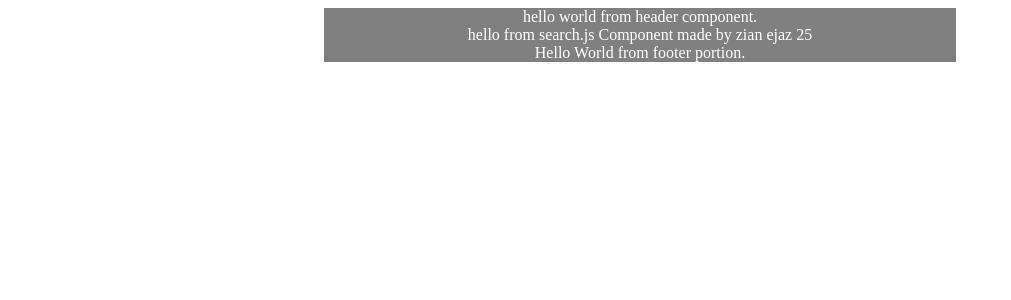
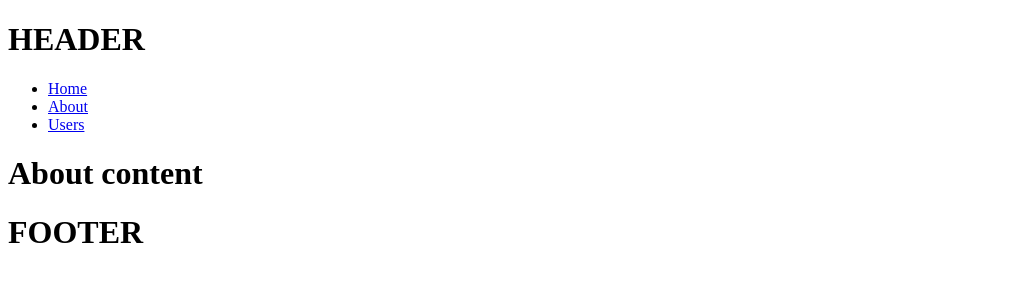
Before and after one commit to ZianEjaz/react-revision, a React (Create React App) app: page /about in a window 1280 px wide. Shown: the top 300 px of the page, without its empty margins (0-1011 px from the left). Built offline with nearby package versions, Linux system fonts and the light colour scheme.

Commit message:
Added react-router and added home, about and user routes

```diff
--- a/package.json
+++ b/package.json
@@ -8,6 +8,7 @@
     "@testing-library/user-event": "^12.8.3",
     "react": "^17.0.2",
     "react-dom": "^17.0.2",
+    "react-router-dom": "^5.2.0",
     "react-scripts": "4.0.3",
     "web-vitals": "^1.1.1"
   },
--- a/src/App.js
+++ b/src/App.js
@@ -1,15 +1,35 @@
+import React from "react";
+import {
+  BrowserRouter as Router,
+  Switch,
+  Route,
+} from "react-router-dom";
+// components
 import Header from './components/header';
-import Footer from "./components/footer";
-import Search from './components/search';
+import Footer from './components/footer';
+import Home from './components/home';
+import About from './components/about';
+import Users from './components/users';
 
-function App() {
+
+export default function App() {
   return (
-    <div style={{ width: "50%", margin: 'auto', textAlign: 'center', backgroundColor: 'grey', color: 'white' }}>
+
+    <Router>
       <Header />
-      <Search />
+      <Switch>
+        <Route path="/about">
+          <About />
+        </Route>
+        <Route path="/users">
+          <Users />
+        </Route>
+        <Route path="/">
+          <Home />
+        </Route>
+      </Switch>
       <Footer />
-    </div>
+    </Router>
+
   );
 }
-
-export default App;
--- /dev/null
+++ b/src/components/about.js
@@ -0,0 +1,13 @@
+import React from 'react';
+
+
+const About = ()=>{
+    return(
+        <div>
+
+            <h1>About content</h1>
+
+        </div>
+    )
+}
+export default About
--- a/src/components/footer.js
+++ b/src/components/footer.js
@@ -1,7 +1,9 @@
+import React from 'react';
+
 const Footer = ()=>{
     return(
         <footer>
-            Hello World from footer portion.
+            <h1>FOOTER</h1>
         </footer>
     )
 }
--- a/src/components/header.js
+++ b/src/components/header.js
@@ -2,7 +2,14 @@
 const Header = ()=>{
     return(
         <header >
-            hello world from header component.
+            <h1>HEADER</h1>
+            <nav>
+                <ul>
+                    <li><a href='/'>Home</a></li>
+                    <li><a href='/about'>About</a></li>
+                    <li><a href='/users'>Users</a></li>
+                </ul>
+            </nav>
         </header>
     )
 }
--- /dev/null
+++ b/src/components/home.js
@@ -0,0 +1,13 @@
+import React from 'react';
+
+
+const Home = ()=>{
+    return(
+        <div>
+
+            <h1>home content</h1>
+
+        </div>
+    )
+}
+export default Home
--- /dev/null
+++ b/src/components/users.js
@@ -0,0 +1,13 @@
+import React from 'react';
+
+
+const Users = ()=>{
+    return(
+        <div>
+
+            <h1>Users content</h1>
+
+        </div>
+    )
+}
+export default Users
--- a/src/index.js
+++ b/src/index.js
@@ -2,6 +2,7 @@ import React from 'react';
 import ReactDOM from 'react-dom';
 import App from './App';
 import reportWebVitals from './reportWebVitals';
+
 
 ReactDOM.render(
   <React.StrictMode>
```
Also changed, not shown: 1 other file (tests, documents, lock files or other folders).
